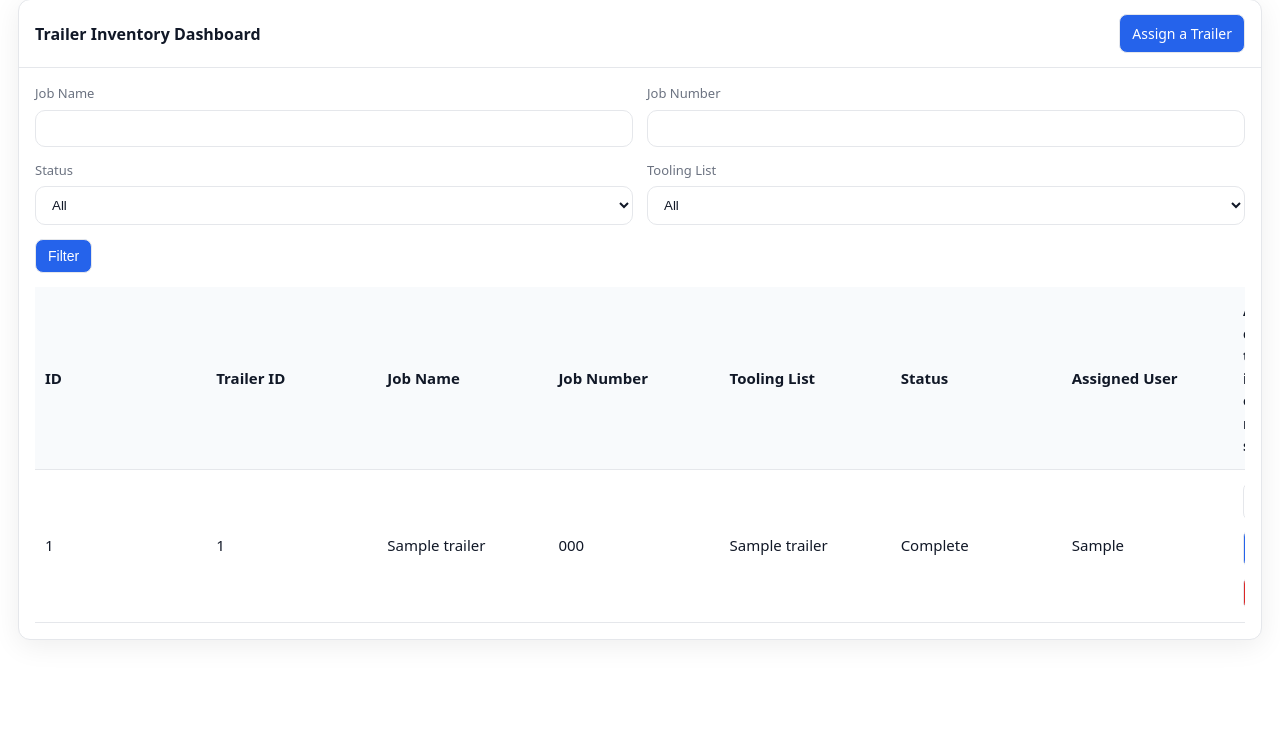
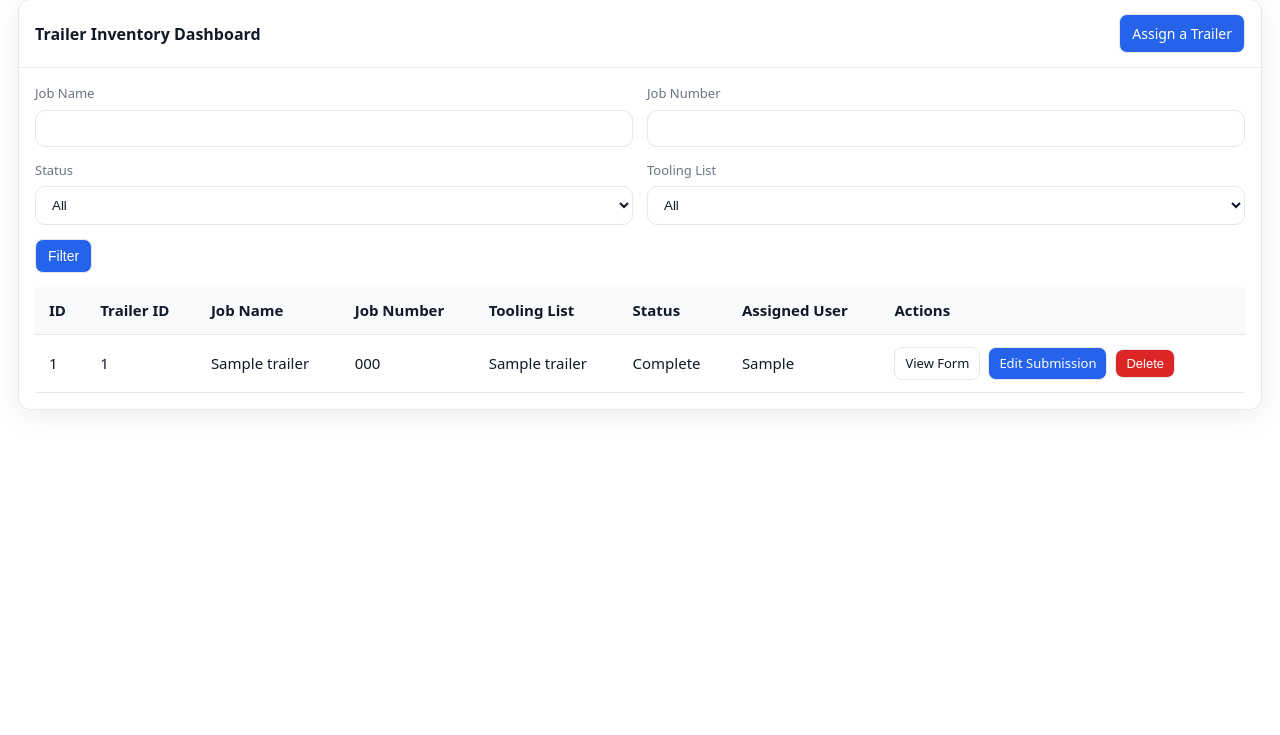
Before and after one commit to ColtonBaum/Inventory-app, a Flask app: page / in a window 1280 px wide. Shown: the part 93-828 px from the top of the page. Run offline with Flask 3, Linux system fonts and the light colour scheme; tables that the repository leaves empty hold one stand-in row (values such as "Sample post").

Commit message:
Fix dashboard table formatting: add scroll wrapper, min-width actions col, improve iPad display

```diff
--- a/templates/dashboard.html
+++ b/templates/dashboard.html
@@ -3,69 +3,36 @@
 
 {% block head_extra %}
 <style>
-  /* Container that enables horizontal scroll on narrow screens */
+  /* Base table sizing */
+  table { font-size: 15px; border-collapse: collapse; width: 100%; }
+  th, td { vertical-align: middle; padding: 10px; border-bottom: 1px solid #e5e7eb; }
+
+  /* Wrap the table so it can scroll on tablets/phones instead of smashing columns */
   .table-wrap {
+    width: 100%;
     overflow-x: auto;
-    -webkit-overflow-scrolling: touch;
+    -webkit-overflow-scrolling: touch; /* momentum scroll on iOS */
   }
 
-  /* Responsive table: stable column sizing and safe wrapping */
-  table.responsive {
-    width: 100%;
-    border-collapse: collapse;
-    table-layout: fixed;     /* avoids odd stretching */
-    min-width: 900px;        /* allow horizontal scroll when narrower */
-    font-size: 15px;
+  /* Let long text (job name, location) wrap normally to save horizontal space */
+  td, th { white-space: normal; }
+
+  /* Actions column: keep buttons readable and prevent them from collapsing vertically */
+  .col-actions { min-width: 320px; } /* enough room for 2–3 small buttons */
+  @media (max-width: 1200px) { .col-actions { min-width: 360px; } } /* a bit wider on iPad widths */
+  @media (max-width: 900px)  { .col-actions { min-width: 420px; } }
+
+  /* Actions row: wraps to multiple rows if needed, but each button label stays on one line */
+  .actions-row {
+    display: flex;
+    gap: 8px;
+    flex-wrap: wrap;
+    align-items: center;
   }
-  table.responsive th,
-  table.responsive td {
-    vertical-align: middle;
-    padding: 12px 10px;
-    border-bottom: 1px solid #e5e7eb;
-    word-wrap: break-word;
-    overflow-wrap: anywhere;
-  }
+  .actions-row .btn.small { padding: 6px 10px; font-size: 13px; white-space: nowrap; }
 
-  /* Actions column */
-  th.actions-cell,
-  td.actions-cell {
-    width: 1%;               /* prevents actions column from stealing width */
-    white-space: normal;     /* allow wrapping */
-  }
-
-  /* Actions group */
-  .actions {
-    display: flex;
-    flex-wrap: wrap;         /* wrap to next line if needed */
-    gap: 8px;
-    align-items: center;
-    justify-content: flex-start;
-  }
-
-  /* Buttons (slightly smaller in-table) */
-  .btn.small { padding: 8px 12px; font-size: 14px; border-radius: 8px; white-space: nowrap; }
-
-  /* Filters layout spacing */
+  /* Filters */
   .filters .field input, .filters .field select { width: 100%; }
-
-  /* On iPad and below, stack action buttons full-width to avoid overflow */
-  @media (max-width: 1024px) {
-    td.actions-cell .actions {
-      flex-direction: column;
-      align-items: stretch;
-      gap: 6px;
-    }
-    td.actions-cell .actions .btn.small {
-      width: 100%;
-      text-align: center;
-    }
-  }
-
-  /* Optional: slightly tighter on smaller screens */
-  @media (max-width: 768px) {
-    table.responsive { min-width: 720px; }
-    .btn.small { padding: 8px 10px; font-size: 13px; }
-  }
 </style>
 {% endblock %}
 
@@ -94,7 +61,6 @@
           <option value="Pending"     {% if request.args.get('status') == 'Pending' %}selected{% endif %}>Pending</option>
           <option value="In Progress" {% if request.args.get('status') == 'In Progress' %}selected{% endif %}>In Progress</option>
           <option value="Needs Review"{% if request.args.get('status') == 'Needs Review' %}selected{% endif %}>Needs Review</option>
-          <!-- Completed are typically excluded from the dashboard; they appear in Invoices tab -->
         </select>
       </div>
       <div class="field">
@@ -112,9 +78,9 @@
       </div>
     </form>
 
-    <!-- Table -->
+    <!-- Scrollable table wrapper -->
     <div class="table-wrap">
-      <table class="responsive">
+      <table>
         <thead>
           <tr>
             <th>ID</th>
@@ -124,7 +90,7 @@
             <th>Tooling List</th>
             <th>Status</th>
             <th>Assigned User</th>
-            <th class="actions-cell">Actions</th>
+            <th class="col-actions">Actions</th>
           </tr>
         </thead>
         <tbody>
@@ -137,8 +103,8 @@
             <td>{{ trailer.tooling_list_name or '—' }}</td>
             <td>{{ trailer.status }}</td>
             <td>{{ trailer.assigned_user or 'Unassigned' }}</td>
-            <td class="actions-cell">
-              <div class="actions">
+            <td class="col-actions">
+              <div class="actions-row">
                 {% if trailer.status == 'Pending' %}
                   <a class="btn small primary" href="{{ url_for('inventory.inventory_form', trailer_id=trailer.id) }}">Start Inventory</a>
                 {% elif trailer.status == 'In Progress' %}
```
